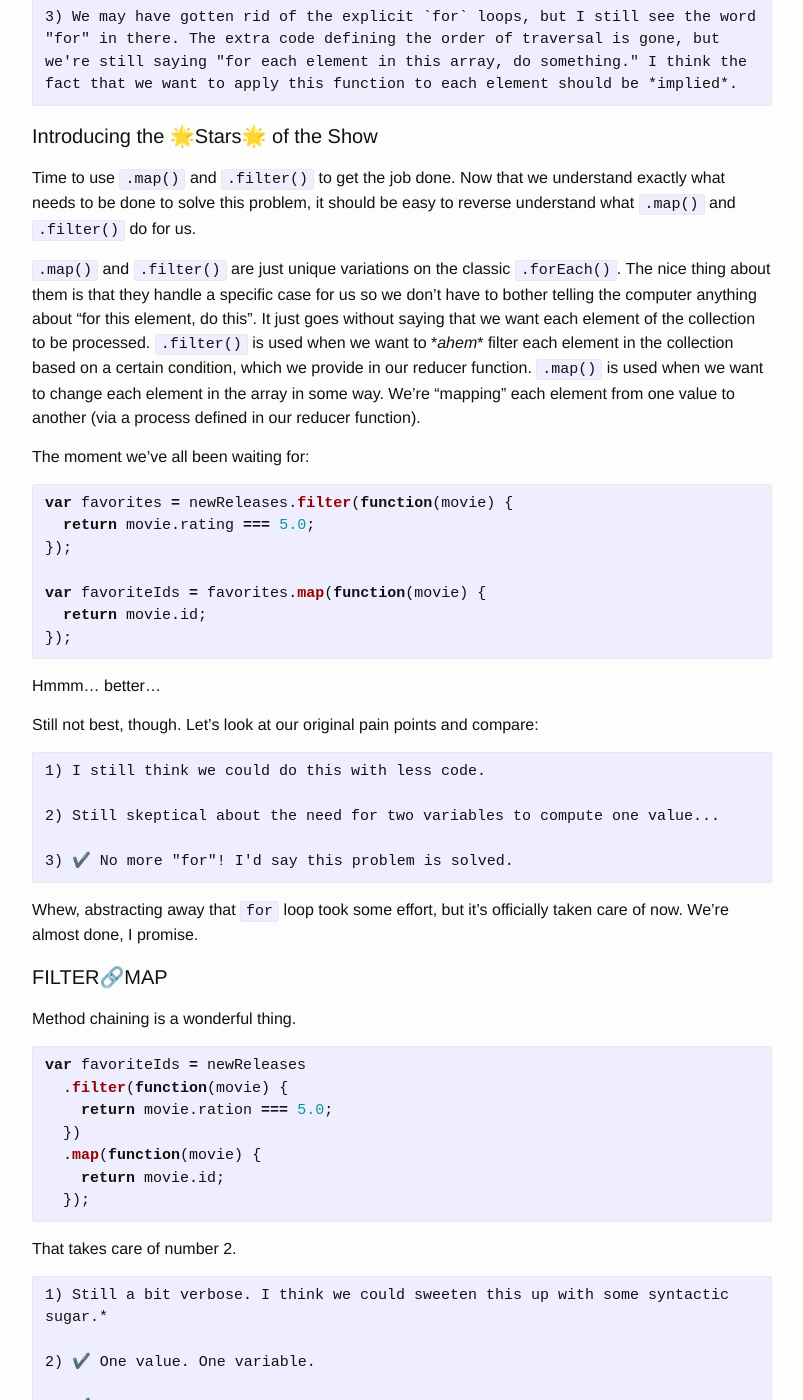
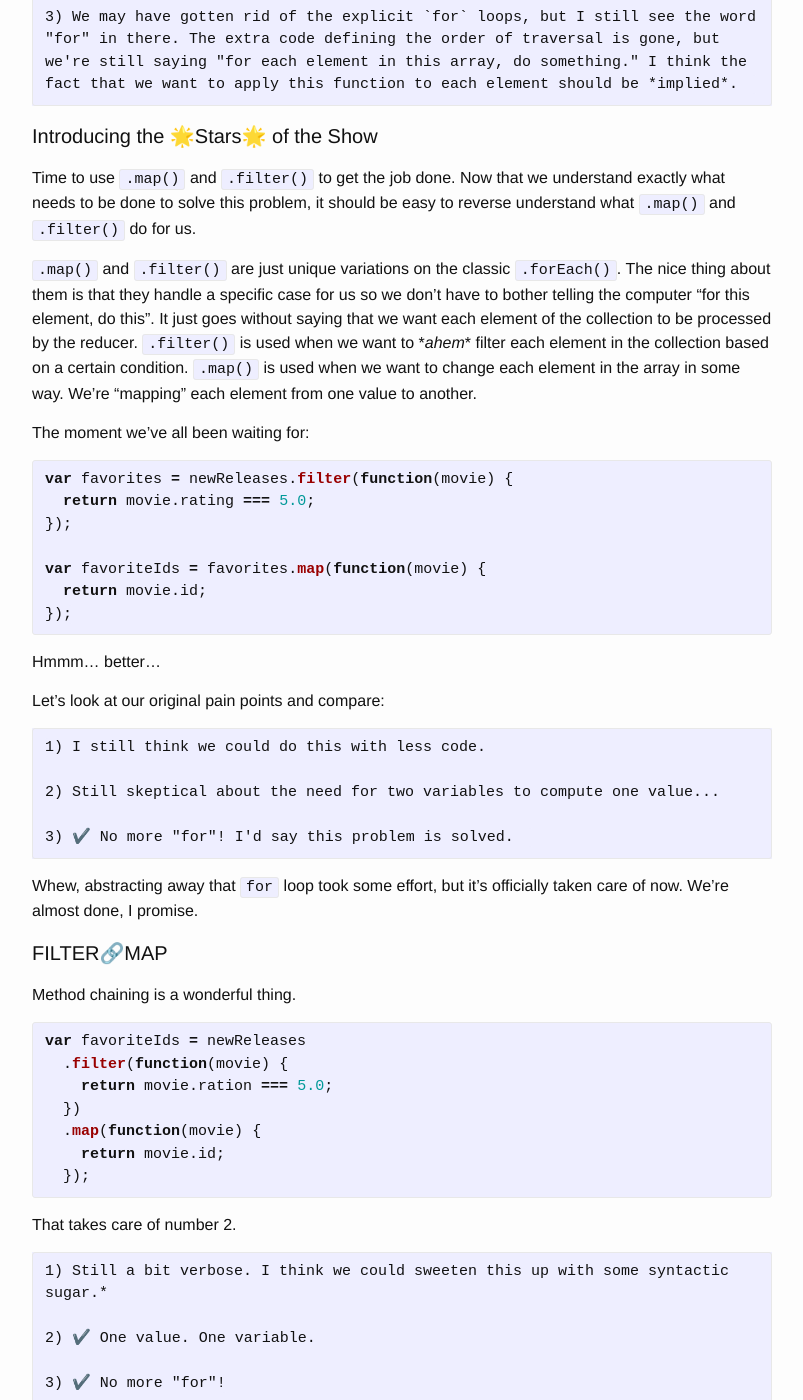
Before and after one commit to vincecampanale/blog, a Jekyll site: the page built from _posts/2017-04-08-map-and-filter.markdown, in a window 1280 px wide and 1400 px high, scrolled down 3078 px. Shown: the whole window, without its empty margins (238-1041 px from the left). Built offline with Jekyll 4.4.1, drawn with Linux system fonts in a browser that asks for light colours; some of the changed text lies outside the part shown.

Commit message:
refactor(map-and-filter): add more formatting

```diff
--- a/_posts/2017-04-08-map-and-filter.markdown
+++ b/_posts/2017-04-08-map-and-filter.markdown
@@ -125,8 +125,8 @@
 #### Introducing the 🌟Stars🌟 of the Show
 Time to use `.map()` and `.filter()` to get the job done. Now that we understand exactly what needs to be done to solve this problem, it should be easy to reverse understand what `.map()` and `.filter()` do for us.
 
-`.map()` and `.filter()` are just unique variations on the classic `.forEach()`. The nice thing about them is that they handle a specific case for us so we don't have to bother telling the computer anything about "for this element, do this". It just goes without saying that we want each element of the collection to be processed. `.filter()` is used when we want to \*_ahem_\* filter each element in the collection based on a certain condition, which we provide in our reducer function.
-`.map()` is used when we want to change each element in the array in some way. We're "mapping" each element from one value to another (via a process defined in our reducer function).
+`.map()` and `.filter()` are just unique variations on the classic `.forEach()`. The nice thing about them is that they handle a specific case for us so we don't have to bother telling the computer "for this element, do this". It just goes without saying that we want each element of the collection to be processed by the reducer. `.filter()` is used when we want to \*_ahem_\* filter each element in the collection based on a certain condition.
+`.map()` is used when we want to change each element in the array in some way. We're "mapping" each element from one value to another.
 
 The moment we've all been waiting for:
 
@@ -142,7 +142,7 @@
 
 Hmmm... better...
 
-Still not best, though. Let's look at our original pain points and compare:
+Let's look at our original pain points and compare:
 
     1) I still think we could do this with less code.
 
@@ -174,7 +174,7 @@
 
     3) ✔️ No more "for"!
 
-\*_Note: Despite what some may believe, arrow functions in Javascript are much more than mere syntactic sugar. Article about this coming soon. Just wanted to use the 'sweeten' joke._
+\*_Note: Despite what some may believe, arrow functions in Javascript are much more than mere syntactic sugar. Just wanted to use the 'sweeten' joke._
 
 #### ARROWS ↗️ ⬅️ ⬆️ ➡️ ↘️
 Let's shorten this with some ES6 arrows.
@@ -201,5 +201,5 @@
 That's all folks.
 
 To Learn More:
-  1) Here's the link to the tutorial I got this problem from: [http://reactivex.io/learnrx/](http://reactivex.io/learnrx/).
-  2) Type 'Eric Elliot functional programming' into The Almighty Google and start reading.
+&nbsp;&nbsp;&nbsp;&nbsp; 1) Here's the link to the tutorial I got this problem from: [http://reactivex.io/learnrx/](http://reactivex.io/learnrx/).
+&nbsp;&nbsp;&nbsp;&nbsp; 2) Type 'Eric Elliot functional programming' into The Almighty Google and start reading.
```
